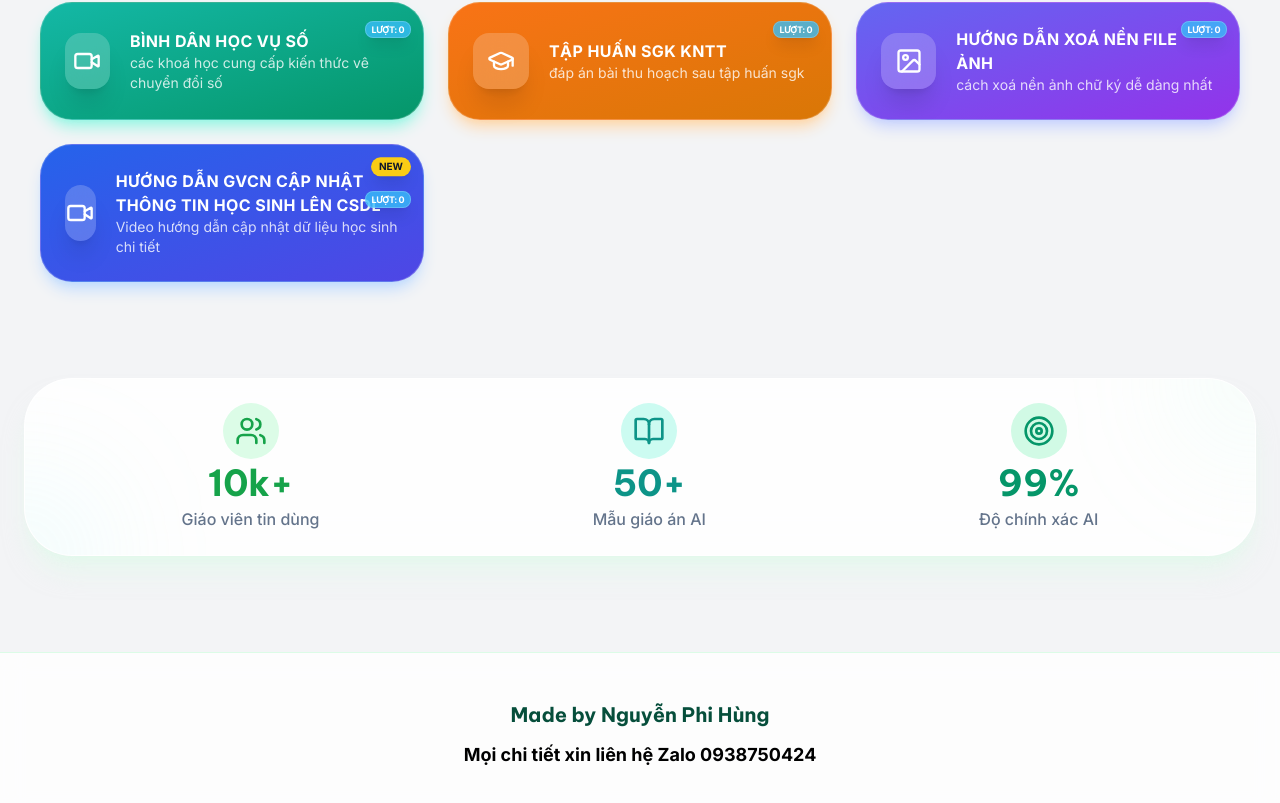
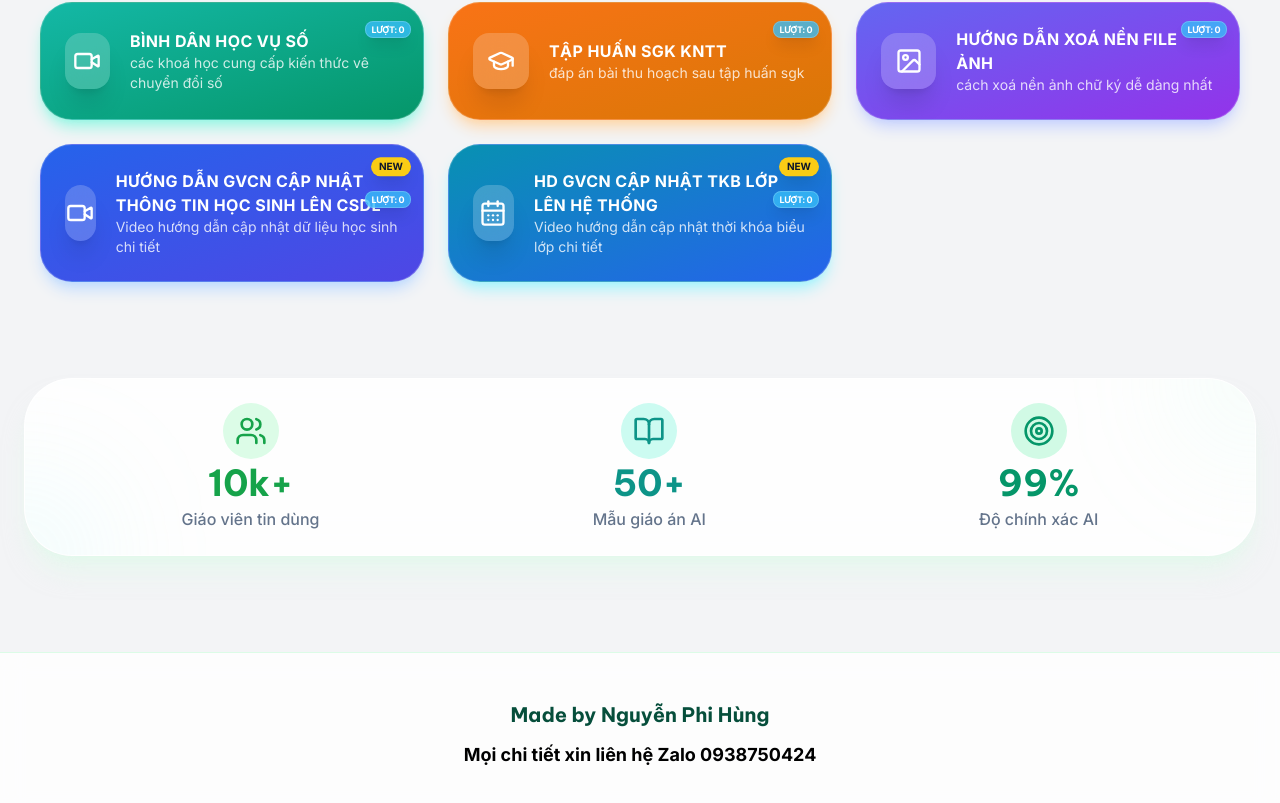
Before and after one commit to hungba2601/edutech-2.0, a React (Vite) app: page / in a window 1280 px wide. Shown: the part 8201-9004 px from the top of the page. Built offline with nearby package versions, Linux system fonts and the light colour scheme; no server answers.

Commit message:
feat: them muc HD GVCN CAP NHAT TKB LOP LEN HE THONG vao Ho tro chuyen mon

```diff
--- a/App.tsx
+++ b/App.tsx
@@ -56,7 +56,7 @@ import { ExcelMergerGuideModal } from './components/ExcelMergerGuideModal';
 import { KHGDPhuLucModal } from './components/KHGDPhuLucModal';
 
 import { NotificationModal } from './components/NotificationModal';
-import { LayoutGrid, CreditCard, Youtube, Key, Sigma, Phone, FileCode, ClipboardList, Download, Sun, Moon, Table, FileSpreadsheet, PlayCircle, Code, FileText, ArrowRight, Video, Image, GraduationCap, Users, BookOpen, Target, Eye, Lock, EyeOff, Bell } from 'lucide-react';
+import { LayoutGrid, CreditCard, Youtube, Key, Sigma, Phone, FileCode, ClipboardList, Download, Sun, Moon, Table, FileSpreadsheet, PlayCircle, Code, FileText, ArrowRight, Video, Image, GraduationCap, Users, BookOpen, Target, Eye, Lock, EyeOff, Bell, CalendarDays } from 'lucide-react';
 import { Category } from './types';
 import { fetchAppCounts, trackAppVisit, AppCounts, fetchPricingVisibility, savePricingVisibility, fetchNotification } from './services/tracking';
 
@@ -1135,6 +1135,29 @@ const App: React.FC = () => {
                 <p className={`text-[10px] sm:text-sm text-white/80`}>Video hướng dẫn cập nhật dữ liệu học sinh chi tiết</p>
               </div>
             </button>
+
+            <button
+              onClick={() => {
+                handleResourceClick('HD GVCN CẬP NHẬT TKB LỚP LÊN HỆ THỐNG', 'https://youtu.be/YvKk0mRQcvI');
+              }}
+              className={`group flex items-center p-4 sm:p-6 border rounded-[1.5rem] sm:rounded-[2rem] transition-all hover:-translate-y-1 relative text-left w-full shadow-lg ${isDarkMode ? 'bg-gradient-to-br from-cyan-900 to-blue-950 border-white/10 shadow-cyan-900/20' : 'bg-gradient-to-br from-cyan-600 to-blue-600 border-white/20 shadow-cyan-200'}`}
+            >
+              <div className="absolute top-3 right-3 z-10 text-right space-y-1">
+                <div className="bg-yellow-400 text-slate-900 text-[10px] font-black px-2 py-0.5 rounded-full shadow-lg animate-bounce inline-block">NEW</div>
+                <div className="block">
+                  <span className="bg-sky-400/80 backdrop-blur-md text-white text-[8px] sm:text-[9px] font-black px-1.5 py-0.5 rounded-lg shadow-lg border border-white/20 uppercase tracking-tighter">
+                    Lượt: {(appCounts['HD GVCN CẬP NHẬT TKB LỚP LÊN HỆ THỐNG'] || 0).toLocaleString()}
+                  </span>
+                </div>
+              </div>
+              <div className={`w-10 h-10 sm:w-14 sm:h-14 rounded-xl sm:rounded-2xl flex items-center justify-center mr-4 sm:mr-5 transition-colors bg-white/20 backdrop-blur-md text-white shadow-xl`}>
+                <CalendarDays size={20} className="sm:w-7 h-7" />
+              </div>
+              <div className="flex-grow">
+                <h4 className={`font-black uppercase tracking-wide transition-colors text-xs sm:text-base text-white`}>HD GVCN CẬP NHẬT TKB LỚP LÊN HỆ THỐNG</h4>
+                <p className={`text-[10px] sm:text-sm text-white/80`}>Video hướng dẫn cập nhật thời khóa biểu lớp chi tiết</p>
+              </div>
+            </button>
           </div>
         </section>
 
```
